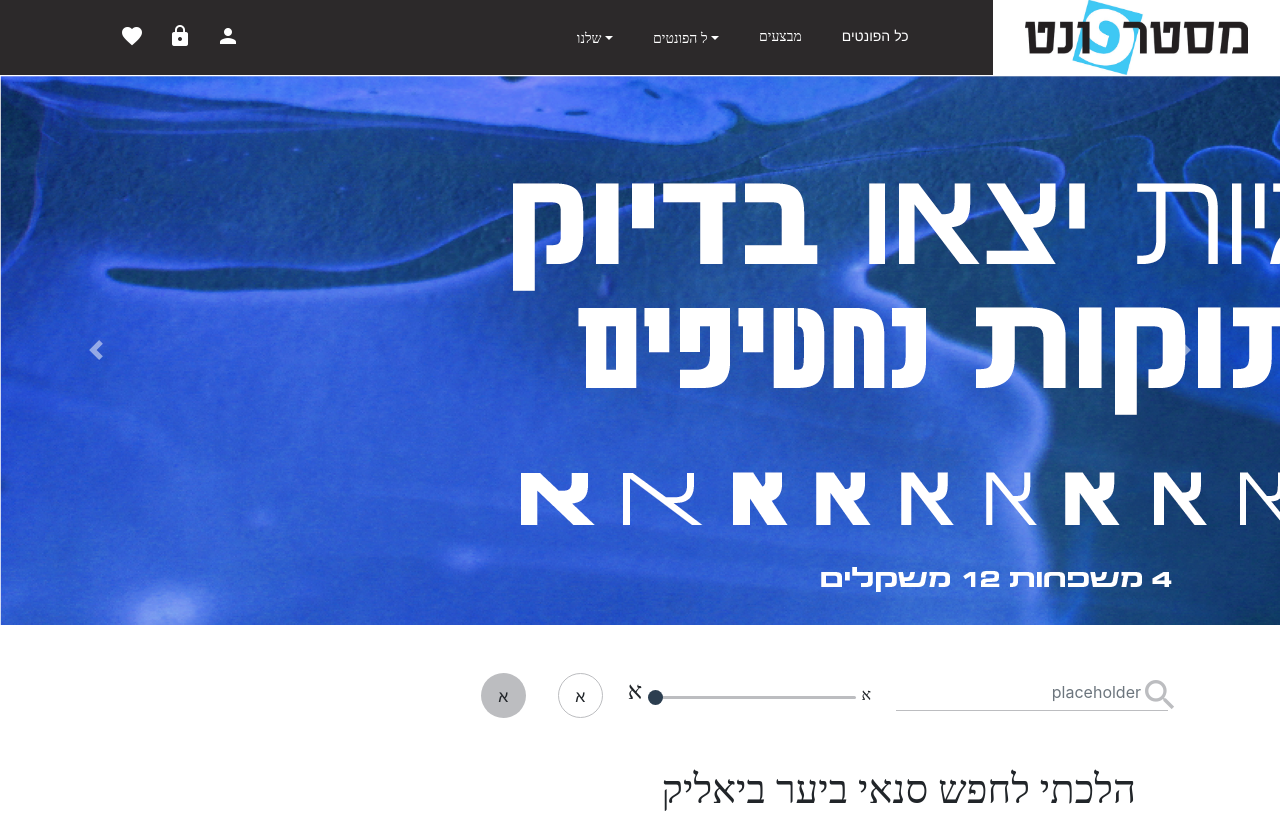
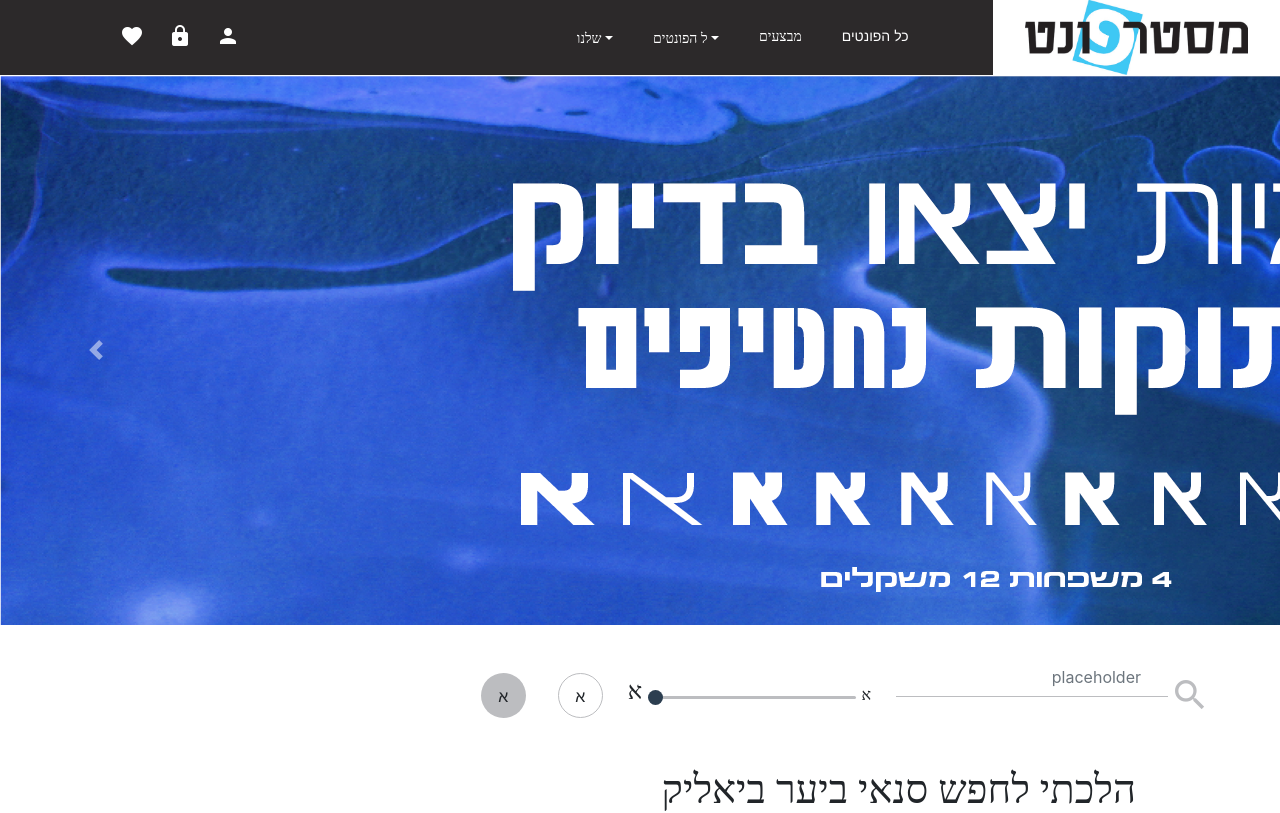
Before and after one commit to itsumrat/master-font, a React (Create React App) app: page / in a window 1280 px wide. Shown: the top 813 px of the page. Built offline with nearby package versions, Linux system fonts and the light colour scheme.

Commit message:
css change

```diff
--- a/src/App.css
+++ b/src/App.css
@@ -249,6 +249,7 @@ table {
   border: 0;
   border-bottom: 1px solid #bcbdc0;
   border-radius: 0;
+  margin-top: -.9rem
 }
 .search input[type="search"]:-moz-placeholder {
   text-align: right;
@@ -261,7 +262,8 @@ table {
 }
 .filtering-open{
   position: absolute;
-  right: 50px;
+  right: 20px;
+  z-index: 2;
 }
 .filtering-open a {
   color: #bcbdc0;
@@ -287,7 +289,7 @@ table {
   transition: 0.5s;
 }
 .slider-wrapper{
-  margin-top: 110px;
+  padding-top: 110px;
   scroll-behavior: smooth;
   position: absolute;
   left: 80%;
@@ -316,6 +318,7 @@ table {
   width: 100%;
   padding: 0 15px;
   text-align: right;
+  border-left: 2px solid rgb(228, 228, 228);
 }
 
 .featured-wrapper{
```
